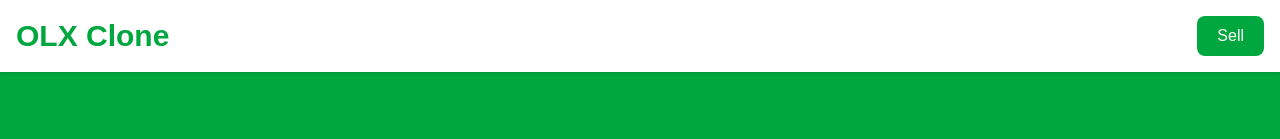
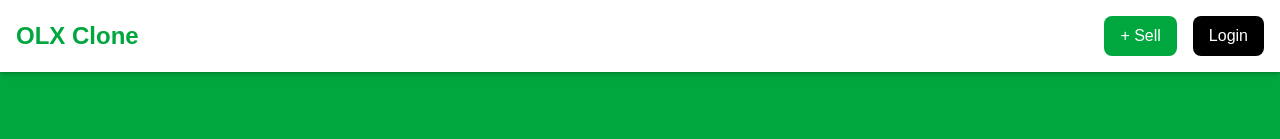
Before and after one commit to asadaligith/e-commerce-project-assaignment, a Next.js app in the folder e-commerce-frontend/: page / in a window 1280 px wide. Shown: the top 139 px of the page. Built offline with nearby package versions, Linux system fonts and the light colour scheme; no server answers.

Commit message:
add login button

```diff
--- /dev/null
+++ b/e-commerce-frontend/app/api/auth/[...nextauth]/route.ts
@@ -0,0 +1,17 @@
+import NextAuth from "next-auth";
+import GoogleProvider from "next-auth/providers/google";
+
+const handler = NextAuth({
+  providers: [
+    GoogleProvider({
+      clientId: process.env.GOOGLE_CLIENT_ID!,
+      clientSecret: process.env.GOOGLE_CLIENT_SECRET!,
+    }),
+  ],
+  session: {
+    strategy: "jwt",
+  },
+  secret: process.env.NEXTAUTH_SECRET,
+});
+
+export { handler as GET, handler as POST };
--- a/e-commerce-frontend/app/layout.tsx
+++ b/e-commerce-frontend/app/layout.tsx
@@ -1,6 +1,7 @@
 import type { Metadata } from "next";
 import { Geist, Geist_Mono } from "next/font/google";
 import "./globals.css";
+import Providers from "./provider";
 
 const geistSans = Geist({
   variable: "--font-geist-sans",
@@ -27,7 +28,7 @@ export default function RootLayout({
       lang="en"
       className={`${geistSans.variable} ${geistMono.variable} h-full antialiased`}
     >
-      <body className="min-h-full flex flex-col">{children}</body>
+      <body className="min-h-full flex flex-col"> <Providers>{children}</Providers></body>
     </html>
   );
 }
--- a/e-commerce-frontend/app/page.tsx
+++ b/e-commerce-frontend/app/page.tsx
@@ -4,6 +4,7 @@ import { useEffect, useState } from "react";
 
 import ProductCard from "@/components/ProductCard";
 import SearchBar from "@/components/SearchBar";
+import Navbar from "@/components/Navbar";
 
 import {
   getProducts,
@@ -68,7 +69,8 @@ export default function HomePage() {
     <main className="min-h-screen bg-gray-100">
       {/* Navbar */}
       <header className="bg-white shadow-sm sticky top-0 z-50">
-        <div
+      <Navbar/>
+        {/* <div
           className="
             max-w-7xl
             mx-auto
@@ -95,7 +97,7 @@ export default function HomePage() {
           >
             Sell
           </button>
-        </div>
+        </div> */}
       </header>
 
       {/* Hero */}
--- /dev/null
+++ b/e-commerce-frontend/app/provider.tsx
@@ -0,0 +1,13 @@
+"use client";
+
+import { SessionProvider } from "next-auth/react";
+
+export default function Providers({
+  children,
+}: {
+  children: React.ReactNode;
+}) {
+  return (
+    <SessionProvider>{children}</SessionProvider>
+  );
+}
--- /dev/null
+++ b/e-commerce-frontend/components/Navbar.tsx
@@ -0,0 +1,71 @@
+"use client";
+
+import {
+  signIn,
+  signOut,
+  useSession,
+} from "next-auth/react";
+
+import Image from "next/image";
+
+export default function Navbar() {
+  const { data: session } = useSession();
+
+  return (
+    <header className="bg-white shadow-md sticky top-0 z-50">
+      <div className="max-w-7xl mx-auto px-4 py-4 flex items-center justify-between">
+
+        {/* Logo */}
+        <h1 className="text-2xl font-bold text-green-600">
+          OLX Clone
+        </h1>
+
+        {/* Right Side */}
+        <div className="flex items-center gap-4">
+
+
+          {/* Sell Button */}
+          <button className="bg-green-600 text-white px-4 py-2 rounded-lg hover:bg-green-700 transition">
+            + Sell
+          </button>
+          {/* Auth Section */}
+          {!session ? (
+            <button
+              onClick={() => signIn("google")}
+              className="bg-black text-white px-4 py-2 rounded-lg hover:bg-gray-800 transition"
+            >
+              Login
+            </button>
+          ) : (
+            <div className="flex items-center gap-3">
+
+              {/* Avatar */}
+              {session.user?.image && (
+                <Image
+                  src={session.user.image}
+                  alt="user"
+                  width={35}
+                  height={35}
+                  className="rounded-full"
+                />
+              )}
+
+              {/* Name */}
+              <span className="text-sm font-medium">
+                {session.user?.name}
+              </span>
+
+              {/* Logout */}
+              <button
+                onClick={() => signOut()}
+                className="text-red-500 text-sm"
+              >
+                Logout
+              </button>
+            </div>
+          )}
+        </div>
+      </div>
+    </header>
+  );
+}
--- a/e-commerce-frontend/package.json
+++ b/e-commerce-frontend/package.json
@@ -11,6 +11,7 @@
   "dependencies": {
     "axios": "^1.16.1",
     "next": "16.2.6",
+    "next-auth": "^4.24.14",
     "react": "19.2.4",
     "react-dom": "19.2.4"
   },
```
Also changed, not shown: 1 other file (tests, documents, lock files or other folders).
